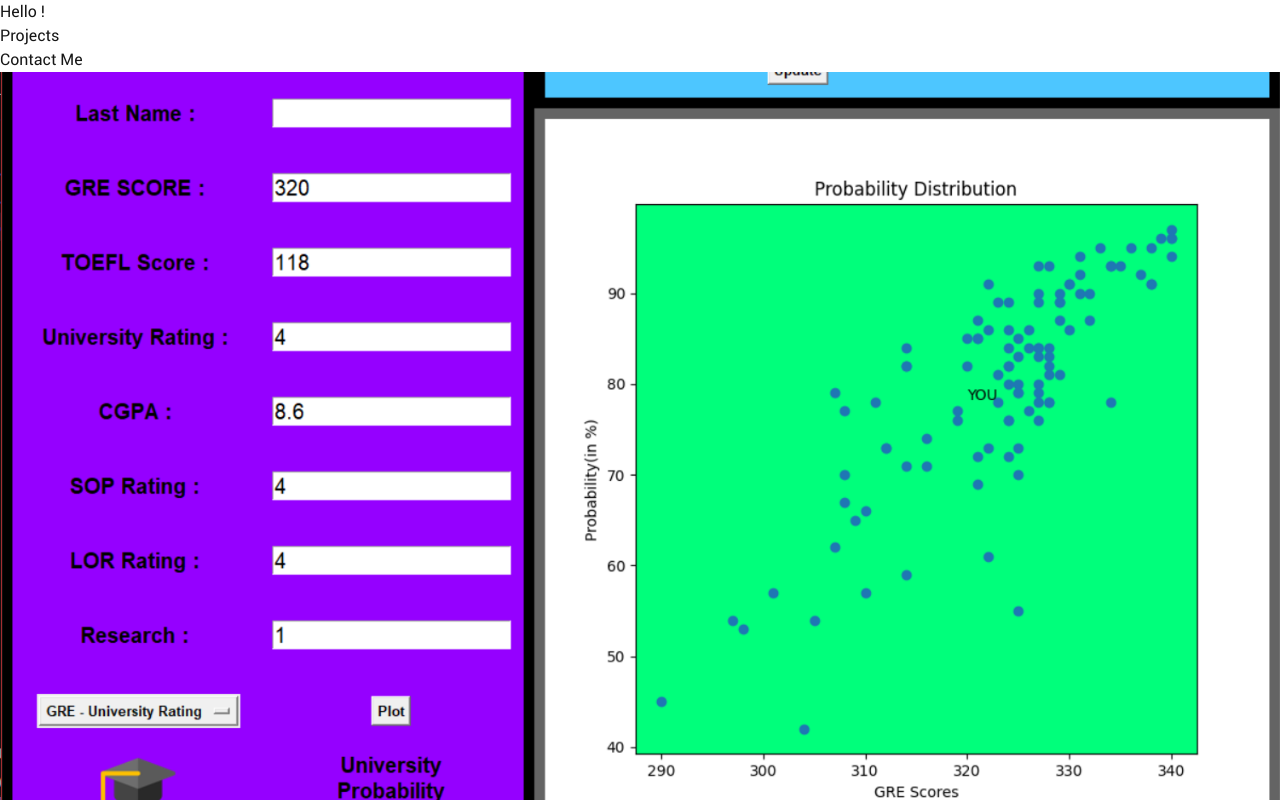
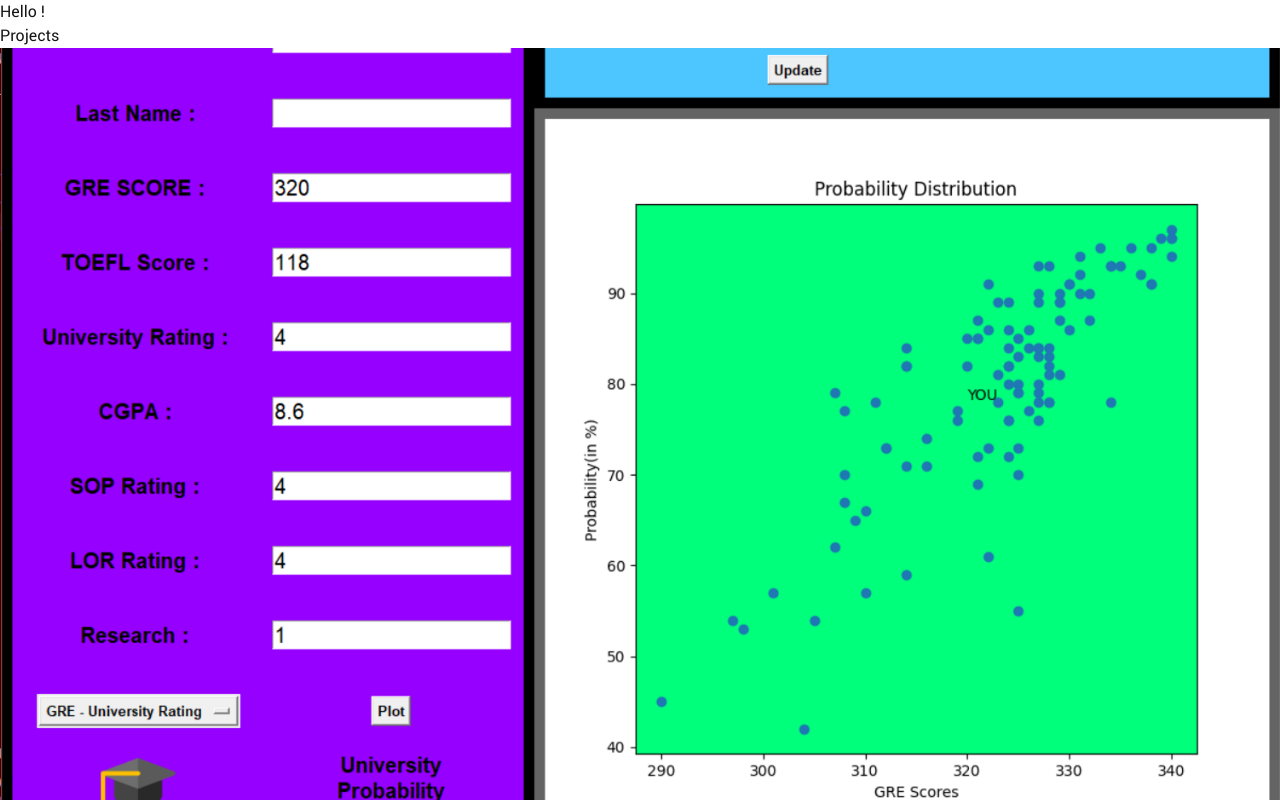
Before and after one commit to sohamsangole/portfolio-v3, a Next.js app: page /projects in a window 1280 px wide. Built offline with nearby package versions, Linux system fonts and the light colour scheme.

Commit message:
removed contact me

```diff
--- a/src/app/components/navbar/navbar.js
+++ b/src/app/components/navbar/navbar.js
@@ -14,12 +14,6 @@ const NavBarComponent = forwardRef((props, ref) => {
                     <li>
                         <Link href="/projects">Projects</Link>
                     </li>
-                    {/* <li>
-                        <Link href="/">Experience</Link>
-                    </li> */}
-                    <li>
-                        <Link href="contact">Contact Me</Link>
-                    </li>
                 </ul>
             </div>
         </nav>
```
Also changed, not shown: src/app/contact/page.js (deleted, +0 -12 lines).
